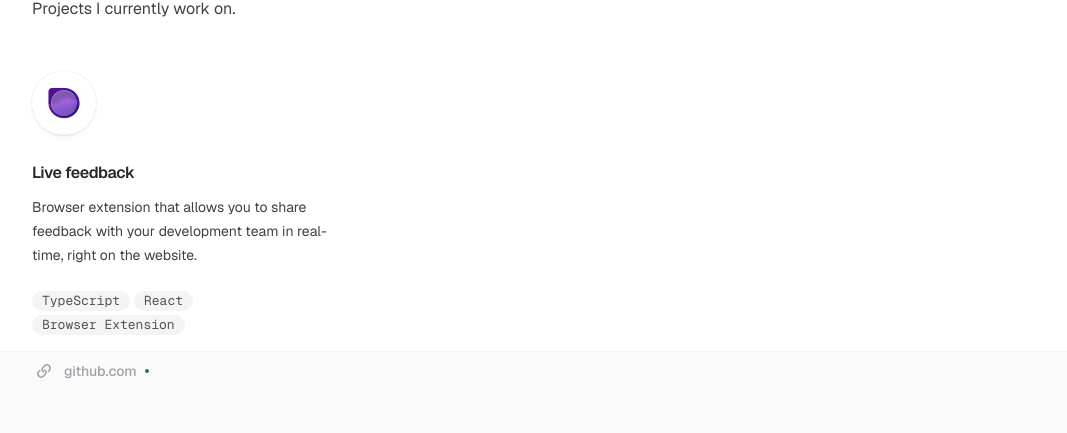
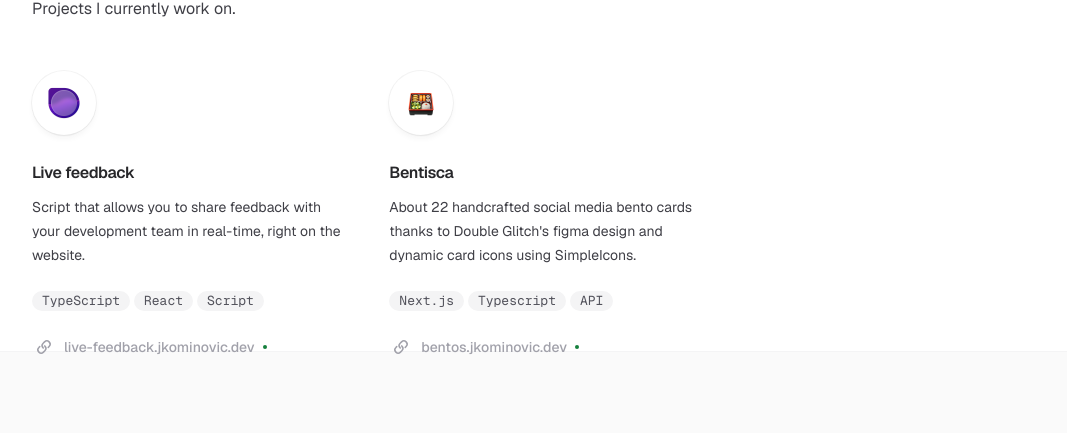
Before and after one commit to JulianKominovic/personal-website-notion-cms, a Next.js app: page /creating in a window 1280 px wide. Shown: the part 449-882 px from the top of the page, without its empty margins (96-1163 px from the left). Built offline with nearby package versions, Linux system fonts and the light colour scheme; no server answers.

Commit message:
feat: add bentisca project

```diff
--- a/src/components/ProjectCard.tsx
+++ b/src/components/ProjectCard.tsx
@@ -12,11 +12,11 @@ interface Props {
 export const ProjectCard = ({ project }: Props) => {
   return (
     <Card className="h-full" key={project.title}>
-      <div className="relative z-10 flex h-16 w-16 p-2 items-center justify-center rounded-full bg-white shadow-md shadow-zinc-800/5 ring-1 ring-zinc-900/5 dark:border dark:border-zinc-700/50 dark:bg-zinc-800 dark:ring-0">
+      <div className="relative z-10 flex items-center justify-center w-16 h-16 p-2 bg-white rounded-full shadow-md shadow-zinc-800/5 ring-1 ring-zinc-900/5 dark:border dark:border-zinc-700/50 dark:bg-zinc-800 dark:ring-0">
         <Image
           src={project.logo}
           alt={`Logo of ${project.title}`}
-          className="h-10 w-10 object-contain p-1"
+          className="object-contain w-10 h-10 p-1"
           unoptimized
         />
       </div>
@@ -28,21 +28,25 @@ export const ProjectCard = ({ project }: Props) => {
         )}
       </div>
       <Card.Description>{project.description}</Card.Description>
-      <p className="mt-6 font-mono flex flex-wrap gap-1 z-10 mb-6">
+      <p className="z-10 flex flex-wrap gap-1 mt-6 mb-6 font-mono">
         {project.techStack.map((techStackItem) => (
           <Badge key={techStackItem}>{techStackItem}</Badge>
         ))}
       </p>
-      <div className="relative z-10 mt-auto flex text-sm font-medium text-zinc-400 transition group-hover:text-primary dark:text-zinc-200">
+      <div className="relative z-10 flex mt-auto text-sm font-medium transition text-zinc-400 group-hover:text-primary dark:text-zinc-200">
         {project.link ? (
           <p className="flex items-center">
-            <LinkIcon className="h-6 w-6 flex-none" />
+            <LinkIcon className="flex-none w-6 h-6" />
             <span className="ml-2">{project.link.label}</span>
-            <span className="ml-2 rounded-full bg-green-700 w-1 h-1" />
+            {project.status === 'online' || !project.status ? (
+              <span className="w-1 h-1 ml-2 bg-green-700 rounded-full" />
+            ) : (
+              <span className="w-1 h-1 ml-2 bg-red-700 rounded-full" />
+            )}
           </p>
         ) : (
-          <p className="text-zinc-400 flex items-center gap-x-2">
-            Shut down <span className="rounded-full bg-red-700 w-1 h-1" />
+          <p className="flex items-center text-zinc-400 gap-x-2">
+            Shut down <span className="w-1 h-1 bg-red-700 rounded-full" />
           </p>
         )}
       </div>
--- a/src/data/lifeApi.tsx
+++ b/src/data/lifeApi.tsx
@@ -6,6 +6,7 @@ import LivefeedbackLogo from '../images/logos/live-feedback.png';
 import SittlyLogo from '../images/logos/sittly.png';
 import ClippisIcon from '../images/logos/clipboard-manager.png';
 import EmptyIcon from '../images/logos/empty.svg';
+import BentiscaLogo from '../images/logos/bentisca-logo.png';
 import { LinkedInIcon } from '../components/icons/LinkedInIcon';
 import {
   SimpleIcon,
@@ -61,18 +62,30 @@ export type Project = {
     label: string;
     href: string;
   };
+  status?: 'online' | 'offline';
 };
 
 export const MyCurrentProjects: Project[] = [
   {
     title: 'Live feedback',
-    techStack: ['TypeScript', 'React', 'Browser Extension'],
+    techStack: ['TypeScript', 'React', 'Script'],
     description:
-      'Browser extension that allows you to share feedback with your development team in real-time, right on the website.',
+      'Script that allows you to share feedback with your development team in real-time, right on the website.',
     logo: LivefeedbackLogo,
     link: {
-      label: 'github.com',
-      href: 'https://github.com/JulianKominovic/live-feedback',
+      label: 'live-feedback.jkominovic.dev',
+      href: 'https://live-feedback.jkominovic.dev',
+    },
+  },
+  {
+    title: 'Bentisca',
+    techStack: ['Next.js', 'Typescript', 'API'],
+    description:
+      "About 22 handcrafted social media bento cards thanks to Double Glitch's figma design and dynamic card icons using SimpleIcons.",
+    logo: BentiscaLogo,
+    link: {
+      label: 'bentos.jkominovic.dev',
+      href: 'https://bentos.jkominovic.dev',
     },
   },
 ];
@@ -87,6 +100,7 @@ export const MyPastProjects: Project[] = [
       label: 'github.com',
       href: 'https://github.com/JulianKominovic/sittly-launcher',
     },
+    status: 'offline',
   },
   {
     title: 'Clippis',
@@ -97,6 +111,7 @@ export const MyPastProjects: Project[] = [
       label: 'github.com',
       href: 'https://github.com/JulianKominovic/clipboard-manager',
     },
+    status: 'offline',
   },
   {
     title: 'gnome-dbus-api',
@@ -108,6 +123,7 @@ export const MyPastProjects: Project[] = [
       label: 'github.com',
       href: 'https://github.com/JulianKominovic/gnome-dbus-api',
     },
+    status: 'offline',
   },
 ];
 
```
Also changed, not shown: src/images/logos/bentisca-logo.png (added).
